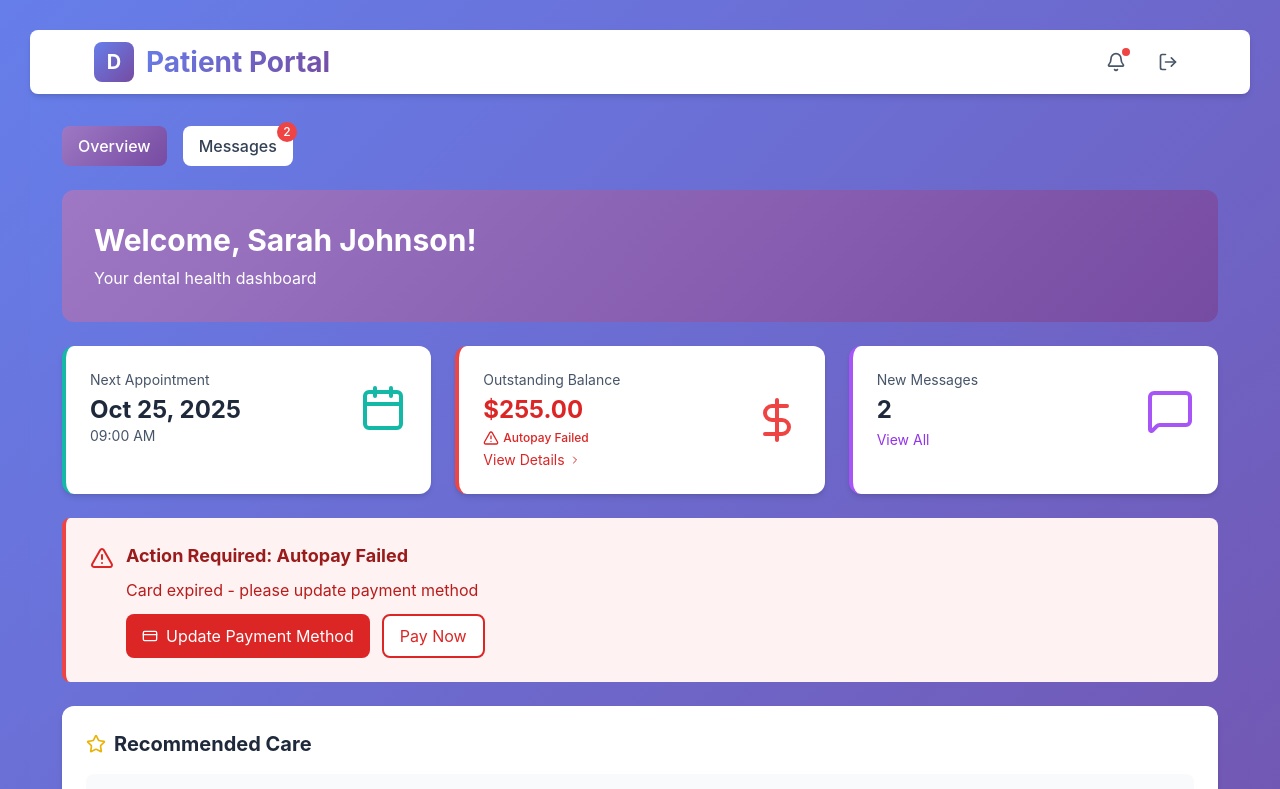
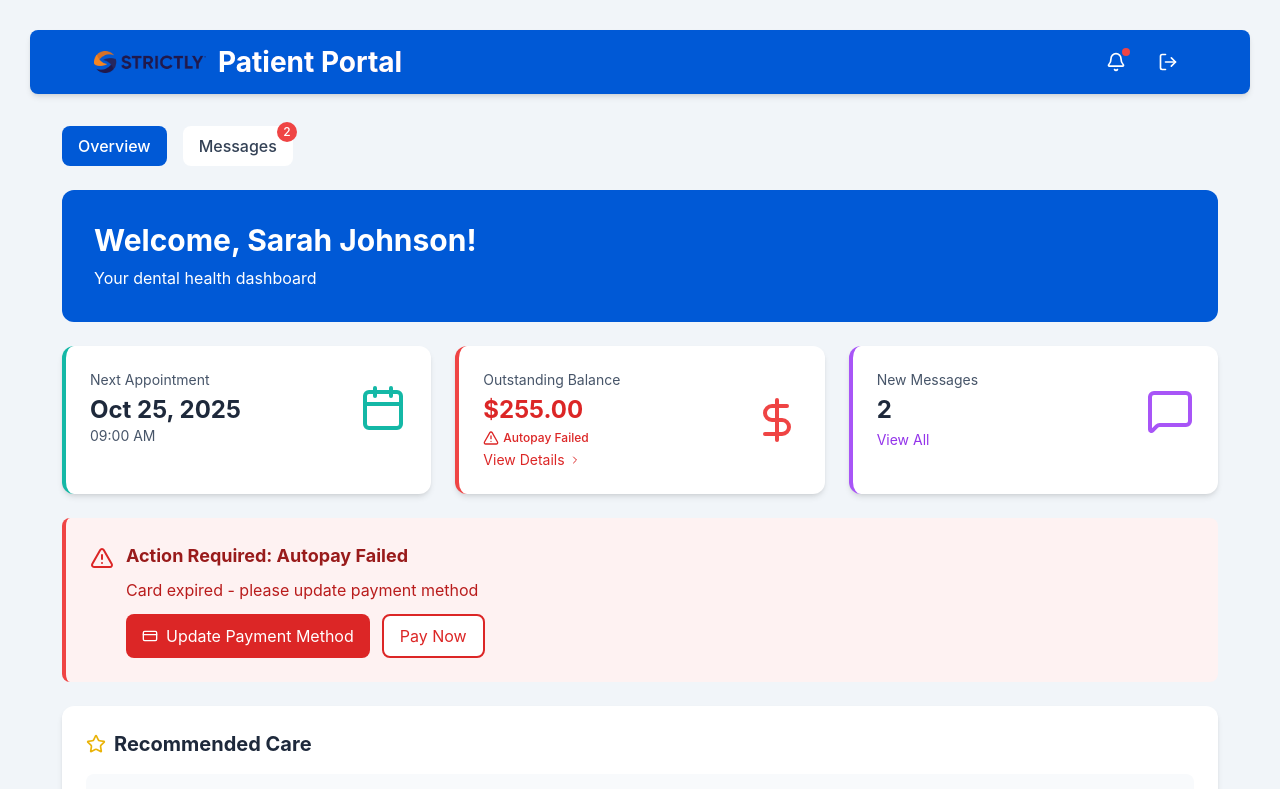
Before and after one commit to Alberto85ariel13/dental-pos, a React (Vite) app: page /portal-patient/1001 in a window 1280 px wide. Shown: the top 789 px of the page. Built offline with nearby package versions, Linux system fonts and the light colour scheme.

Commit message:
improve css

```diff
--- a/src/App.css
+++ b/src/App.css
@@ -23,7 +23,6 @@
   font-weight: 700;
   background: linear-gradient(135deg, #667eea 0%, #764ba2 100%);
   -webkit-background-clip: text;
-  -webkit-text-fill-color: transparent;
   background-clip: text;
 }
 
@@ -74,7 +73,7 @@
 }
 
 .main-content {
-  background: rgba(255, 255, 255, 0.95);
+  background: #f1f5f9 !important;
   padding: 30px;
   border-radius: 0px;
   box-shadow: 0 8px 32px rgba(0, 0, 0, 0.1);
--- a/src/pages/PatientPortal.jsx
+++ b/src/pages/PatientPortal.jsx
@@ -404,7 +404,7 @@ const DentalManagementSystem = () => {
 
   const renderPatientOverview = () => (
     <div className="space-y-6">
-      <div className="bg-[linear-gradient(135deg,#9e78c4_0%,#764ba2_100%)] rounded-xl p-8 text-white">
+      <div className="bg-[#0059D6] rounded-xl p-8 text-white">
         <h2 className="text-3xl font-bold mb-2">
           Welcome, {patientData.name}!
         </h2>
@@ -1556,15 +1556,19 @@ const DentalManagementSystem = () => {
   };
 
   return (
-    <div className="min-h-screen bg-[linear-gradient(135deg,#667eea_0%,#764ba2_100%)]">
-      <nav className="bg-white shadow-md rounded-lg max-w-7xl mx-auto px-4 sm:px-6 lg:px-8">
+    <div className="min-h-screen bg-[#f1f5f9]">
+      <nav className="bg-[#0059D6] shadow-md rounded-lg max-w-7xl mx-auto px-4 sm:px-6 lg:px-8">
         <div className="max-w-7xl mx-auto px-4 sm:px-6 lg:px-8">
           <div className="flex justify-between items-center h-16">
             <div className="flex items-center">
-              <div className="w-10 h-10 bg-[linear-gradient(135deg,#667eea_0%,#764ba2_100%)] rounded-lg flex items-center justify-center text-white font-bold text-xl">
-                D
-              </div>
-              <span className="header-title ml-3">
+              <div className="w-28 h-10 rounded-lg flex items-center justify-center">
+                <img
+                  src="/images/logo-primary.png"
+                  alt="App Logo"
+                  className="w-full h-full object-contain rounded-lg"
+                />
+              </div>
+              <span className="header-title ml-3 text-white">
                 {currentView === "patient-portal" ? "Patient Portal" : "Office"}
               </span>
             </div>
@@ -1578,15 +1582,15 @@ const DentalManagementSystem = () => {
                 <option value="patient-portal">Patient Portal</option>
                 <option value="office-dashboard">Office Dashboard</option>
               </select> */}
-              <button className="p-2 hover:bg-slate-100 rounded-lg relative">
-                <Bell className="w-5 h-5 text-slate-600" />
+              <button className="p-2 hover:bg-slate-100 rounded-lg relative text-white">
+                <Bell className="w-5 h-5 text-white" />
                 {currentView === "patient-portal" &&
                   patientData.messages.filter((m) => m.unread).length > 0 && (
                     <span className="absolute top-1 right-1 w-2 h-2 bg-red-500 rounded-full"></span>
                   )}
               </button>
-              <button className="p-2 hover:bg-slate-100 rounded-lg">
-                <LogOut className="w-5 h-5 text-slate-600" />
+              <button className="p-2 hover:bg-slate-100 rounded-lg text-white">
+                <LogOut className="w-5 h-5 text-white" />
               </button>
             </div>
           </div>
@@ -1601,7 +1605,7 @@ const DentalManagementSystem = () => {
                 onClick={() => setActiveTab("overview")}
                 className={`px-4 py-2 rounded-lg font-medium ${
                   activeTab === "overview"
-                    ? "bg-[linear-gradient(135deg,#9e78c4_0%,#764ba2_100%)] text-white "
+                    ? "bg-[#0059D6] text-white "
                     : "bg-white text-slate-700"
                 }`}
               >
@@ -1611,7 +1615,7 @@ const DentalManagementSystem = () => {
                 onClick={() => setActiveTab("messages")}
                 className={`px-4 py-2 rounded-lg font-medium relative ${
                   activeTab === "messages"
-                    ? "bg-teal-500 text-white"
+                    ? "bg-[#0059D6] text-white"
                     : "bg-white text-slate-700"
                 }`}
               >
```
Also changed, not shown: public/images/logo-primary.png (added).
